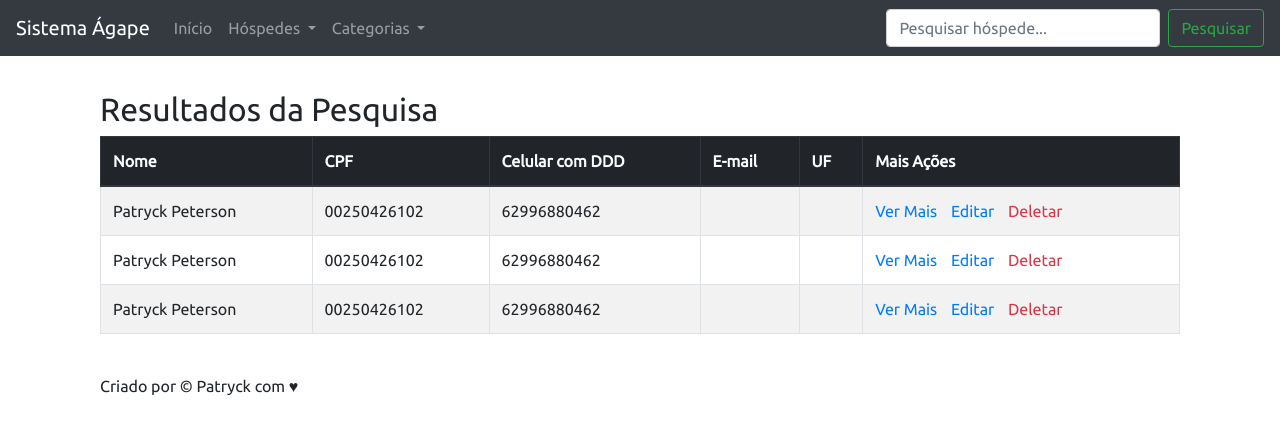
After one commit to patrickgratao/mykonos-hotel-management, a PHP site: page /pesquisar.php?pesquisaHospede=1 in a window 1280 px wide. The commit adds this page. Shown: the top 434 px of the page. Run offline with PHP 8.4, Linux system fonts and the light colour scheme; data comes from the database, SQL or seed files in the repository; some libraries are stand-ins or nearby versions.

Commit message:
Implementação do campo de pesquisar

```diff
--- a/banco/banco-hospede.php
+++ b/banco/banco-hospede.php
@@ -18,10 +18,3 @@
 		}
 		return $hospedes; //retorna o array com todos os hóspedes
 	}
-
-
-	/*FUNÇÃO PESQUISAR*/
-
-	function pesquisaHospede ($conexao, $pequisa) {
-
-	}
--- a/banco/banco.php
+++ b/banco/banco.php
@@ -14,10 +14,10 @@
 		return mysqli_query($conexao, $query);
 
 	}
-
+	//Função responsável pela pesquisa de hóspedes
 	function pesquisaHospede ($conexao, $busca) {
 		$encontrados = array();
-		$query = "select * from hospedes where nome = {$busca} OR cpf = {$busca}";
+		$query = "SELECT * FROM hospedes WHERE nome LIKE '%{$busca}%' OR cpf LIKE '%{$busca}%' ORDER BY nome";
 		$resultado = mysqli_query($conexao, $query);
 
 		while ($encontrado = mysqli_fetch_assoc($resultado)) {
--- /dev/null
+++ b/pesquisar.php
@@ -0,0 +1,44 @@
+<?php
+	include("partials/_cabecalho.php");
+	include("banco/conecta.php");
+	include("banco/banco.php");
+	include("banco/banco-hospede.php");
+
+	$busca = $_GET['pesquisaHospede'];
+
+	$encontrados = pesquisaHospede($conexao, $busca);
+?>
+<h2>Resultados da Pesquisa</h2>
+<table class="table table-striped table-bordered">
+	<thead class="thead-dark">
+    <tr>
+	   	<th scope="col">Nome</th>
+	    <th scope="col">CPF</th>
+	    <th scope="col">Celular com DDD</th>
+	    <th scope="col">E-mail</th>
+	    <th scope="col">UF</th>
+	    <th scope="col centered">Mais Ações</th>
+    </tr>
+  </thead>
+  <tbody>
+  	<?php
+  		foreach ($encontrados as $encontrado) : ?>
+  			<tr>
+				<td><?= $encontrado['nome'] ?></td>
+				<td><?= $encontrado['cpf'] ?></td>
+				<td><?= $encontrado['celular'] ?></td>
+				<td><?= $encontrado['email'] ?></td>
+				<td><?= $encontrado['estado'] ?></td>
+				<td class="mais-acoes">
+					<a href="" class="mais-acoes-link">Ver Mais </a>
+					<a href="" class="mais-acoes-link">Editar </a>
+					<a href="remover.php?id=<?=$encontrado['id']?>&recurso=hospedes" class="mais-acoes-link text-danger disabled">Deletar </a>
+				 </td>
+			</tr>
+		<?php endforeach ?>
+	</tbody>
+</table>
+
+<?php
+	include ("partials/_rodape.php");
+?>
```
Also changed, not shown: partials/pesquisar.php (deleted, +0 -20 lines), 1 other file.
